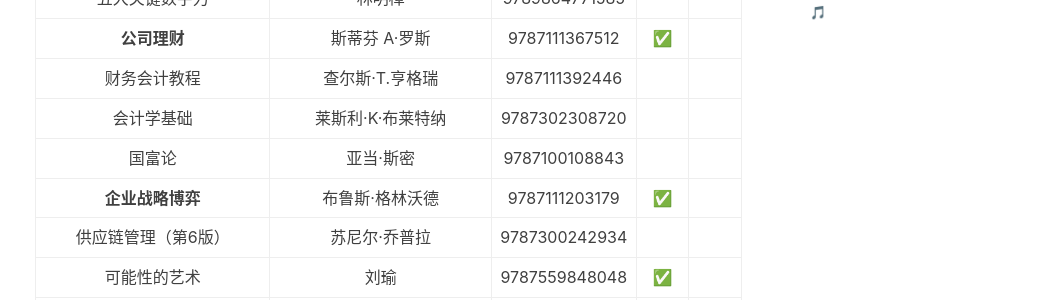
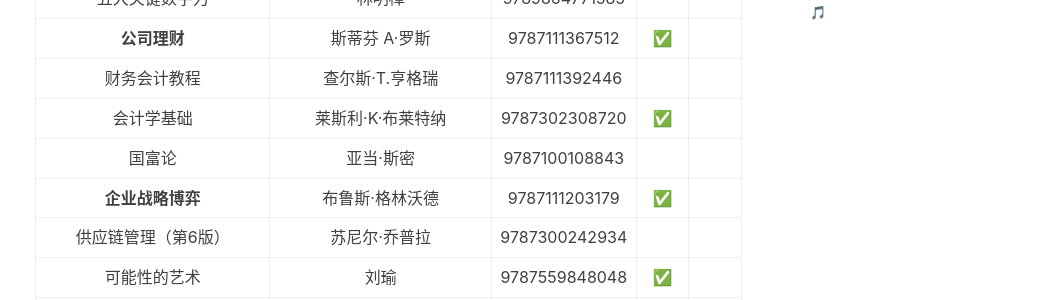
Before and after one commit to IosefLilianovichDros/IosefLilianovichDros.github.io, a Jekyll site: the page built from _posts/2016-01-01-bookandgame-2016.md, in a window 1280 px wide and 900 px high, scrolled down 16150 px. Shown: the part 152-452 px from the top of the window, without its empty margins (230-1280 px from the left). Built offline with Jekyll 4.4.1, drawn with Linux system fonts in a browser that asks for light colours; nearby versions of some CDN libraries; comment, search, counter and statistics services are not loaded.

```diff
--- a/_posts/2016-01-01-bookandgame-2016.md
+++ b/_posts/2016-01-01-bookandgame-2016.md
@@ -390,7 +390,7 @@ tags:
 | 五大关键数字力 | 林明樟 | 9789864771585 |  |  |
 | **公司理财** | 斯蒂芬 A·罗斯 | 9787111367512 | ✅ |  |
 | 财务会计教程 | 查尔斯·T.亨格瑞 | 9787111392446 |  |  |
-| 会计学基础 | 莱斯利·K·布莱特纳 | 9787302308720 |  |  |
+| 会计学基础 | 莱斯利·K·布莱特纳 | 9787302308720 | ✅ |  |
 | 国富论 | 亚当·斯密 | 9787100108843 |  |  |
 | **企业战略博弈** | 布鲁斯·格林沃德 | 9787111203179 | ✅ |  |
 | 供应链管理（第6版） | 苏尼尔·乔普拉 | 9787300242934 |  |  |
```
